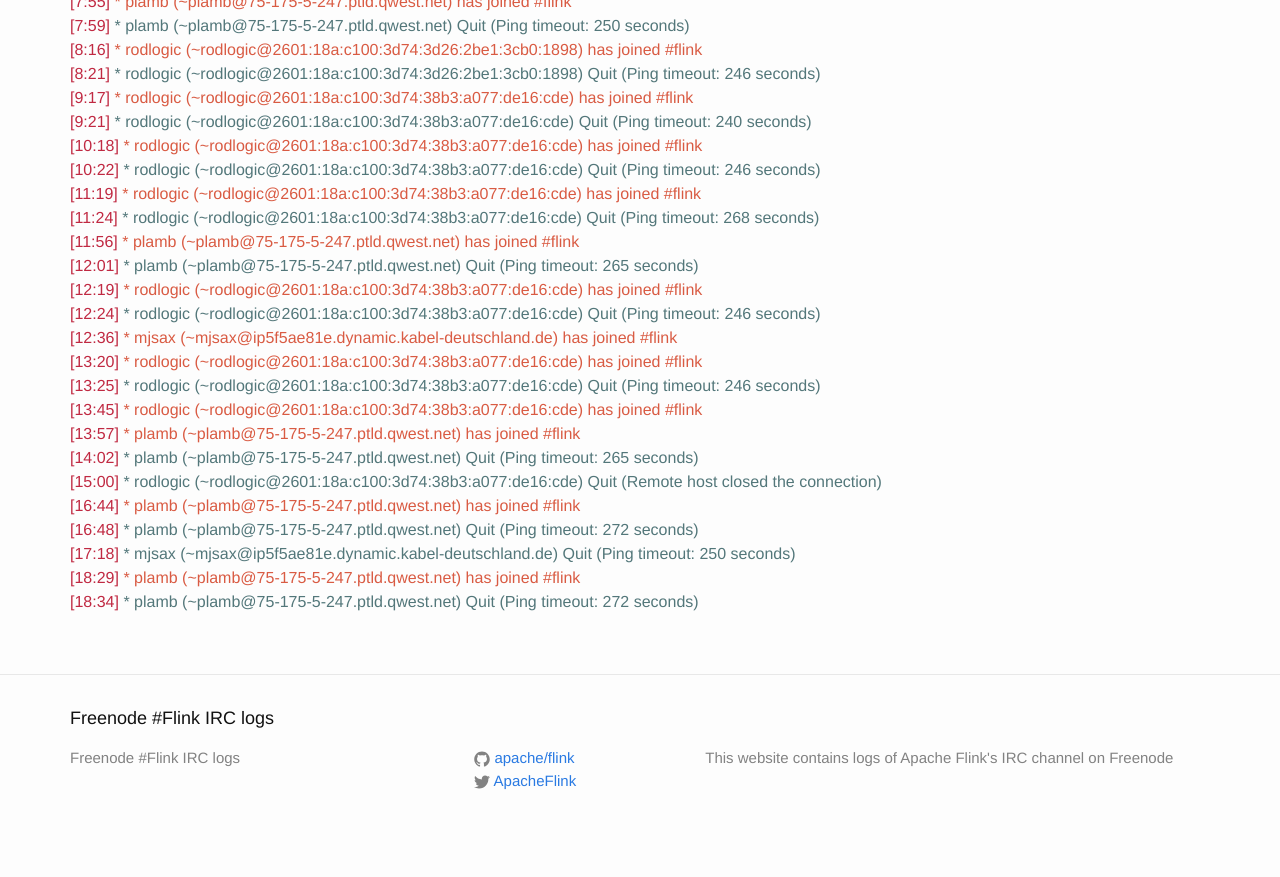
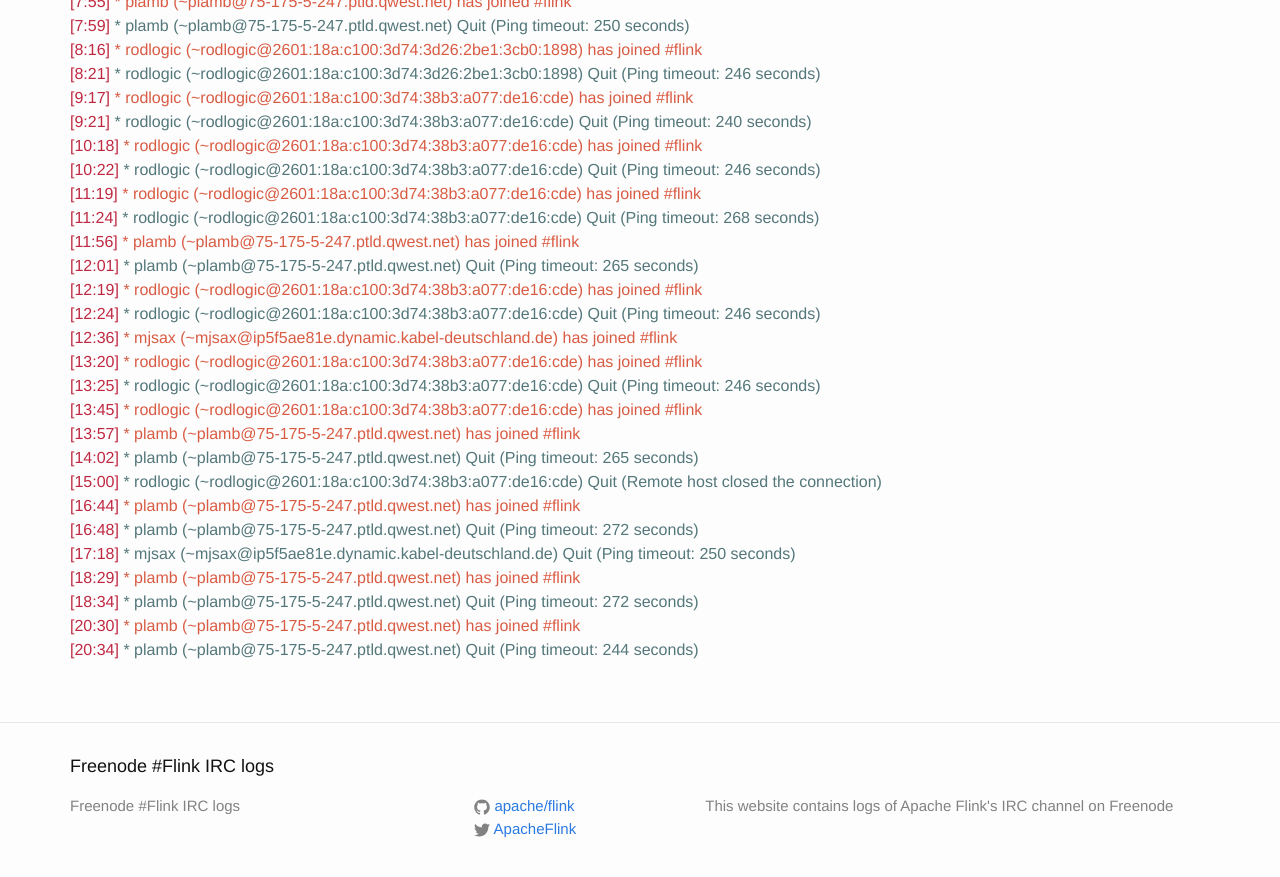
Before and after one commit to flink-irc-logs/flink-irc-logs.github.io, a Jekyll site: the page built from _posts/2015-10-24-logs.markdown, in a window 1280 px wide and 900 px high, scrolled down 642 px. Shown: the top 877 px of the window. Built offline with Jekyll 4.4.1, drawn with Linux system fonts in a browser that asks for light colours; before the commit the page ends 1494 px from its top, so only the background shows below that.

Commit message:
Update of the logs on Sat Oct 24 21:28:53 CEST 2015

```diff
--- a/_posts/2015-10-24-logs.markdown
+++ b/_posts/2015-10-24-logs.markdown
@@ -48,3 +48,5 @@
 <span class="irc-date">[17:18]</span> <span class="irc-navy">* mjsax (~mjsax@ip5f5ae81e.dynamic.kabel-deutschland.de) Quit (Ping timeout: 250 seconds)</span><br />
 <span class="irc-date">[18:29]</span> <span class="irc-green">* plamb (~plamb@75-175-5-247.ptld.qwest.net) has joined #flink</span><br />
 <span class="irc-date">[18:34]</span> <span class="irc-navy">* plamb (~plamb@75-175-5-247.ptld.qwest.net) Quit (Ping timeout: 272 seconds)</span><br />
+<span class="irc-date">[20:30]</span> <span class="irc-green">* plamb (~plamb@75-175-5-247.ptld.qwest.net) has joined #flink</span><br />
+<span class="irc-date">[20:34]</span> <span class="irc-navy">* plamb (~plamb@75-175-5-247.ptld.qwest.net) Quit (Ping timeout: 244 seconds)</span><br />
```
